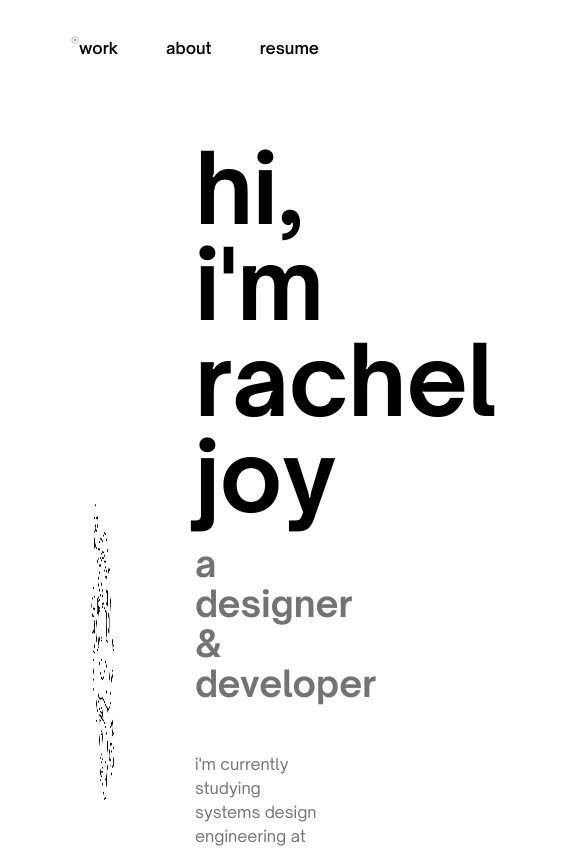
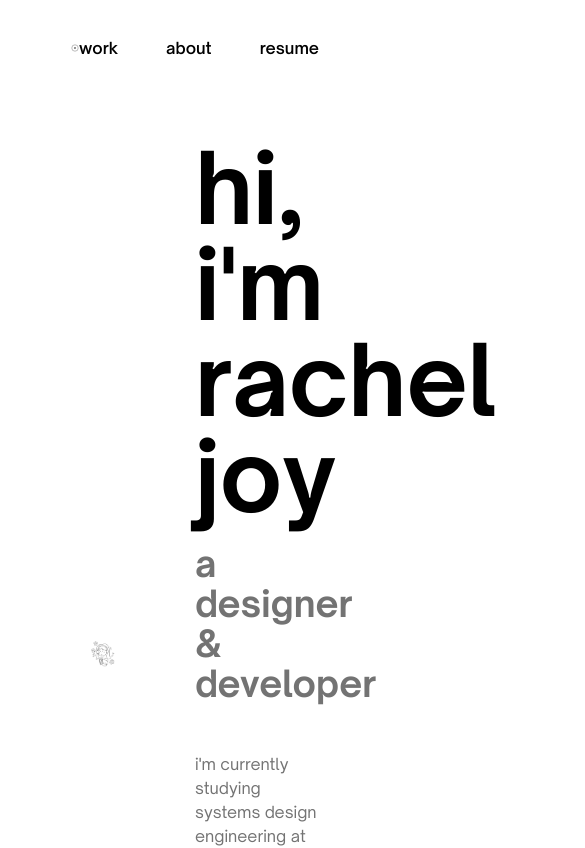
Before and after one commit to rjoyc/portfolio, a React (Vite) app: page / in a window 390 px wide. Shown: the top 848 px of the page, 585 px wide, since content can reach past the window. Built offline with nearby package versions, Linux system fonts and the light colour scheme.

Commit message:
fixed some responsive issues

```diff
--- a/src/App.jsx
+++ b/src/App.jsx
@@ -48,8 +48,8 @@ function App() {
         <div>
           <img
             src={DoodleLanding}
-            alt="doodle of teenager listens to music in headphones and hang loose symbol"
-            className="pt-2 pl-5 pr-20 hover:animate-wiggle h-80"
+            alt="doodle of rachel listening to music"
+            className="pt-2 pl-5 pr-20 hover:animate-wiggle h-80 object-contain"
           ></img>
         </div>
         <div className="w-1/2">
--- a/src/components/NavBar.jsx
+++ b/src/components/NavBar.jsx
@@ -2,7 +2,7 @@ import Logo from "../assets/temp-logo.svg"
 
 export default function NavBar({ aboutLink, resumeLink, workLink }) {
   return (
-    <div className="flex justify-between">
+    <div className="flex items-center justify-between">
       <div>
         <a href={workLink}>
           <img src={Logo} alt="R logo" className="w-9"></img>
--- a/src/components/ProjectCard.jsx
+++ b/src/components/ProjectCard.jsx
@@ -6,7 +6,7 @@ export default function ProjectCard({ title, projectScope, cover, link }) {
         <h3 className="text-4xl font-bold text-left text-neutral-500 pt-2">
           {title}
         </h3>
-        <h4 className="text-left w-96 pt-2 font-semibold text-neutral-500">
+        <h4 className="text-left w-3/4 pt-2 font-semibold text-neutral-500">
           {projectScope}
         </h4>
       </a>
```
